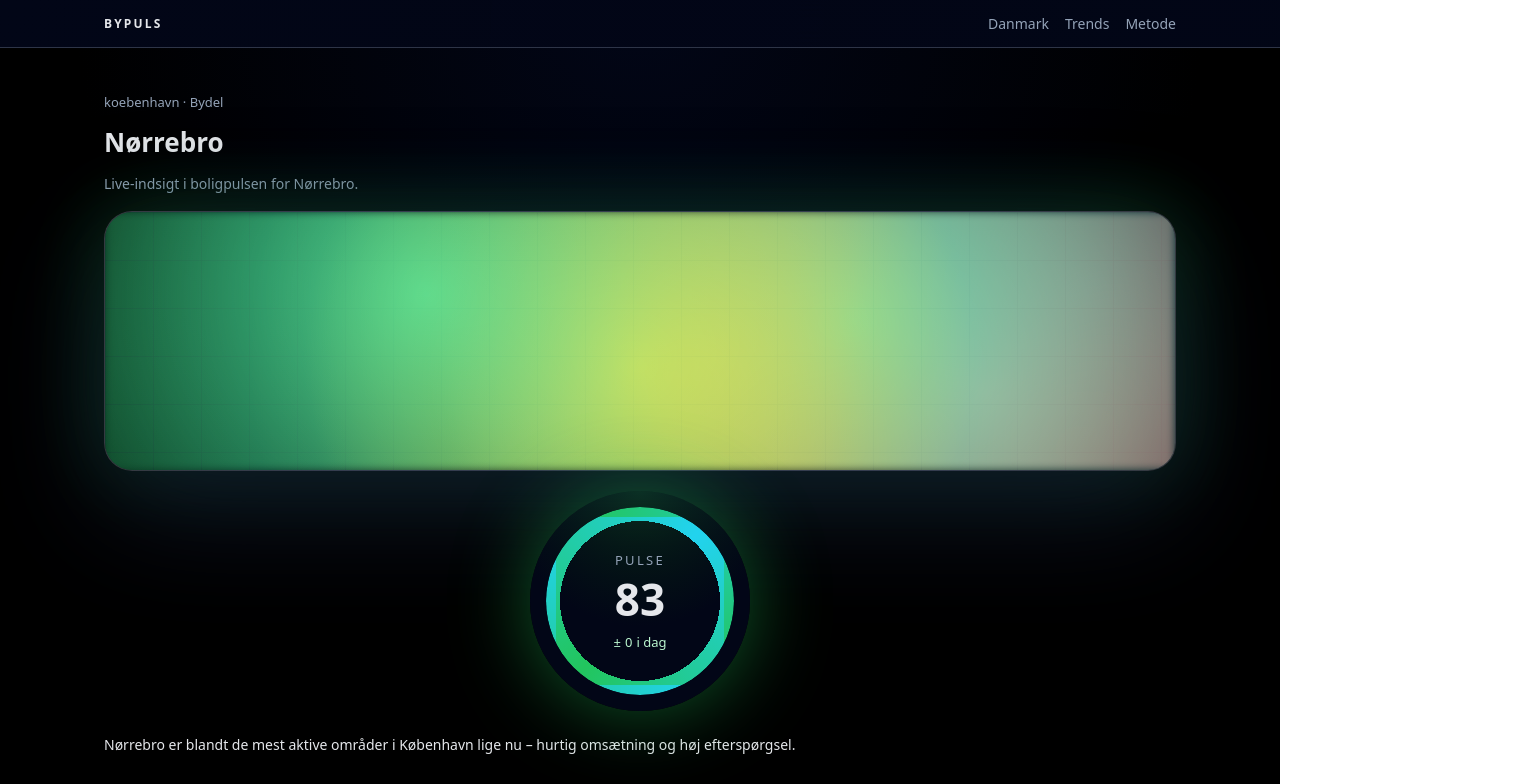
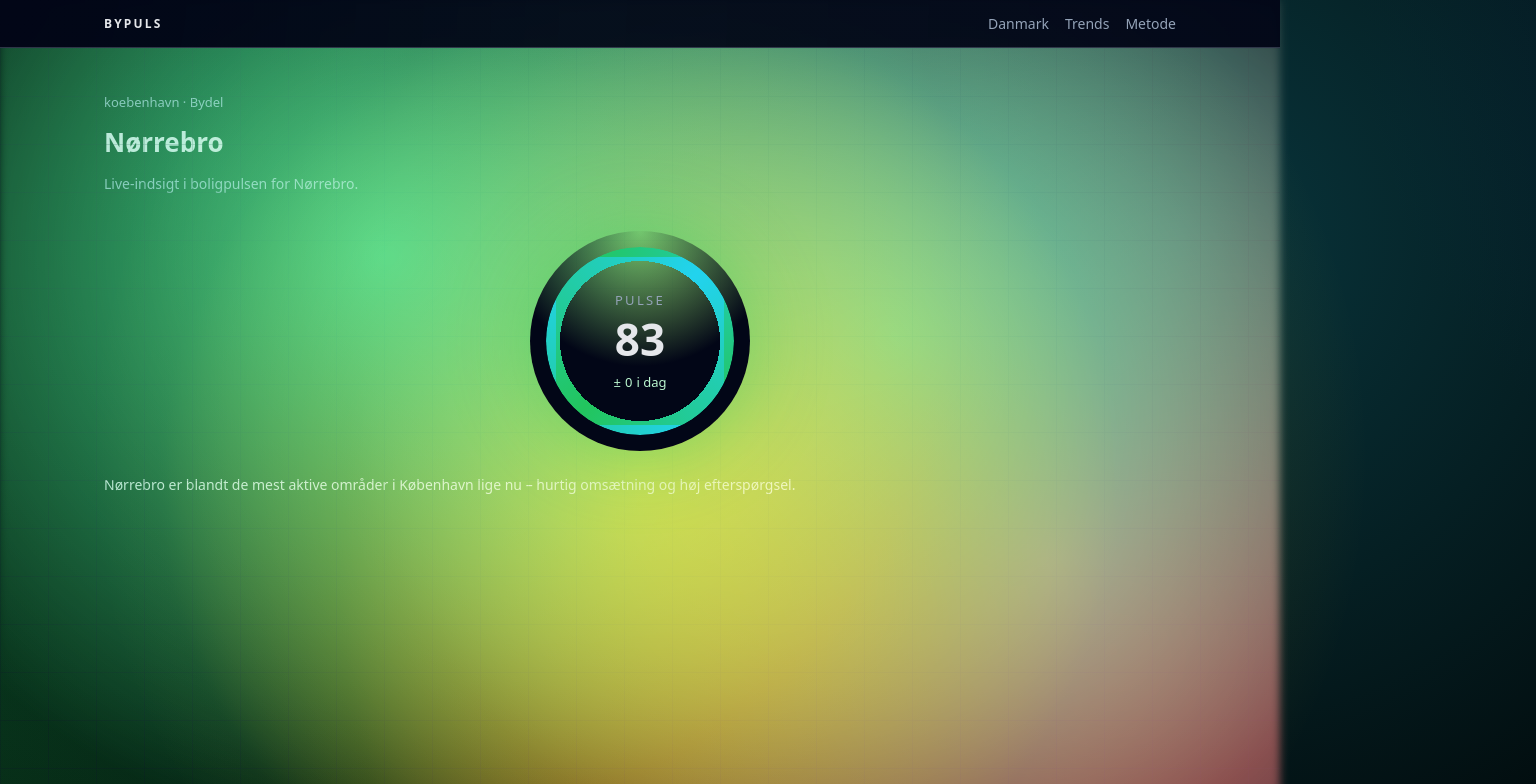
Before and after one commit to Hyllekvist/bypuls, a Next.js app: page /koebenhavn/norrebro in a window 1280 px wide. Shown: the top 784 px of the page, 1536 px wide, since content can reach past the window. Built offline with nearby package versions, Linux system fonts and the light colour scheme.

Commit message:
Update DKMapHeat.tsx

```diff
--- a/app/components/DKMapHeat.tsx
+++ b/app/components/DKMapHeat.tsx
@@ -10,14 +10,16 @@ export function DKMapHeat({ variant = "national", overlay }: Props) {
     variant === "national" ? "Danmark – nationalt heatmap" : "Kommunekort";
 
   return (
-    <div className={styles.mapShell} aria-label={label}>
-      {/* baggrunds-glow og “kort” */}
-      <div className={styles.gradientLayer} />
-      <div className={styles.gridLayer} />
-      <div className={styles.hotspotsLayer} />
+    <section className={styles.card} aria-label={label}>
+      <div className={styles.canvas}>
+        <div className={styles.gradientLayer} />
+        <div className={styles.gridLayer} />
+        <div className={styles.dkShape} />
+        <div className={styles.hotspotsLayer} />
+        <div className={styles.ekgLayer} />
+      </div>
 
-      {/* overlay (PulseGauge) */}
       {overlay && <div className={styles.overlay}>{overlay}</div>}
-    </div>
+    </section>
   );
 }
```
